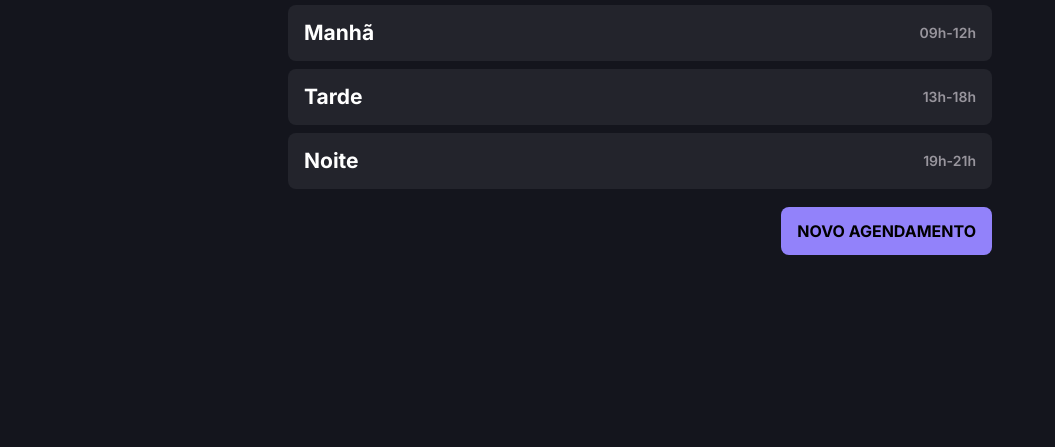
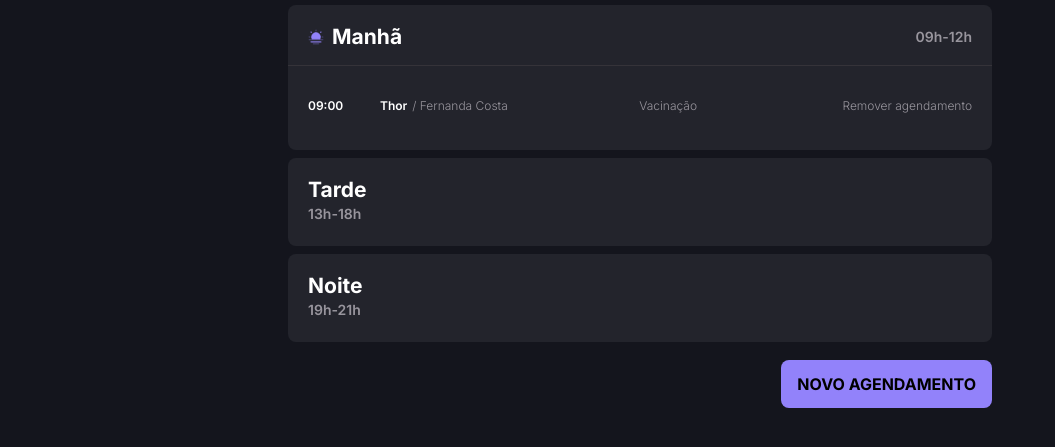
Before and after one commit to thnsantos/PetShop-Schedule, a website built with webpack: page src/index.html in a window 1280 px wide. Shown: the part 155-602 px from the top of the page, without its empty margins (0-1055 px from the left). Built offline with nearby package versions, Linux system fonts and the light colour scheme.

Commit message:
card-de-agendamento

```diff
--- a/src/index.html
+++ b/src/index.html
@@ -42,8 +42,29 @@
     </header>
 
     <section class="schedule-period">
-      <h2>Manhã</h2>
-      <p>09h-12h</p>
+      <div class="period-heading">
+        <h2>
+          <img src="assets/Sun-Fog--Streamline-Solar.png" alt="">
+          Manhã
+        </h2>
+
+        <p>09h-12h</p>
+      </div>
+
+      <ul class="appointments">
+        <li>
+          <time datetime="09:00">09:00</time>
+          <span class="appointment-customer">
+            <strong>Thor</strong>
+            <span>/ Fernanda Costa</span>
+          </span>
+
+          <span class="appointment-service">Vacinação</span>
+          <button class="remove-appointment" type="button">
+            Remover agendamento
+          </button>
+        </li>
+      </ul>
     </section>
 
     <section class="schedule-period">
--- a/src/index.js
+++ b/src/index.js
@@ -6,3 +6,4 @@ import "./styles/nav.css";
 
 //JS
 import "./scripts/date.picker.js";
+import "./scripts/appointments.js";
--- /dev/null
+++ b/src/scripts/appointments.js
@@ -0,0 +1,7 @@
+const removeButtons = document.querySelectorAll(".remove-appointment");
+
+removeButtons.forEach((button) => {
+  button.addEventListener("click", () => {
+    button.closest("li").remove();
+  });
+});
--- a/src/styles/global.css
+++ b/src/styles/global.css
@@ -69,3 +69,7 @@ p {
   font: var(--tx-p-medium);
   color: var(--content-secondary);
 }
+
+span {
+  font: var(--tx-p-small);
+}
--- a/src/styles/style.css
+++ b/src/styles/style.css
@@ -15,13 +15,90 @@
 .schedule-period {
 
   display: flex;
+  flex-direction: column;
+  gap: 0;
   justify-content: space-between;
 
-  padding: 1rem;
+  padding: 1.25rem;
   width: 100%;
   background-color: var(--bg-tertiary);
   border-radius: 0.5rem;
 
+}
+
+.period-heading {
+  display: flex;
+  justify-content: space-between;
+  align-items: center;
+  margin-inline: -1.25rem;
+  padding-inline: 1.25rem;
+  padding-bottom: 1rem;
+  border-bottom: 1px solid var(--bd-divisor);
+}
+
+.period-heading h2 {
+  display: flex;
+  align-items: center;
+  gap: 0.5rem;
+}
+
+.period-heading img {
+  width: 1rem;
+  height: 1rem;
+}
+
+.appointments {
+  width: 100%;
+  list-style: none;
+}
+
+.appointments li {
+  display: grid;
+  grid-template-columns: 3.5rem minmax(0, 1.3fr) minmax(0, 1fr) auto;
+  align-items: center;
+  gap: 1rem;
+  padding-top: 2rem;
+  padding-bottom: 1rem;
+}
+
+.appointment-customer {
+  display: flex;
+  align-items: center;
+  gap: 0.3rem;
+}
+
+.appointment-customer strong {
+  color: var(--content-primary);
+  font: var(--tx-lb-small);
+}
+
+.appointment-customer span,
+.appointment-service {
+  color: var(--content-secondary);
+  font: var(--tx-p-small);
+}
+
+.appointments time {
+  color: var(--content-primary);
+  font: var(--tx-lb-small);
+}
+
+.remove-appointment {
+  border: 0;
+  background: transparent;
+  color: var(--content-secondary);
+  font: var(--tx-link);
+  cursor: pointer;
+  transition: color 150ms ease;
+}
+
+.remove-appointment:hover {
+  color: var(--content-primary);
+}
+
+.remove-appointment:focus-visible {
+  outline: 2px solid var(--bd-brand);
+  outline-offset: 3px;
 }
 
 .schedule > header {
```
Also changed, not shown: dist/bundle.js, dist/index.html, 1 other file.
